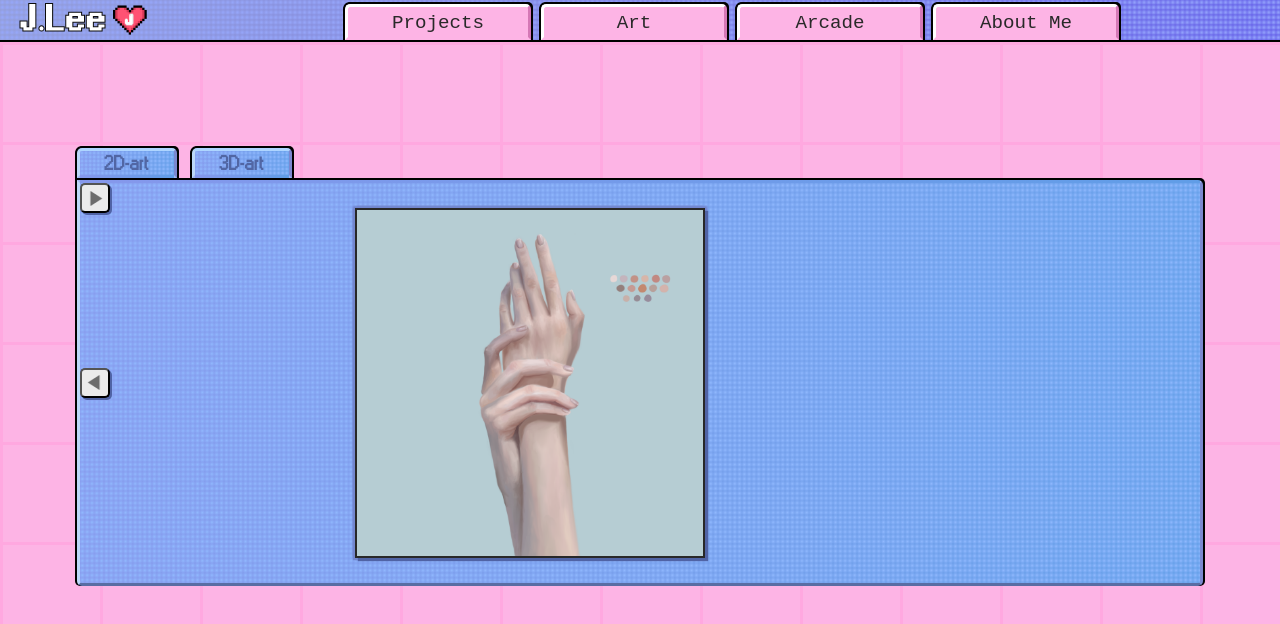
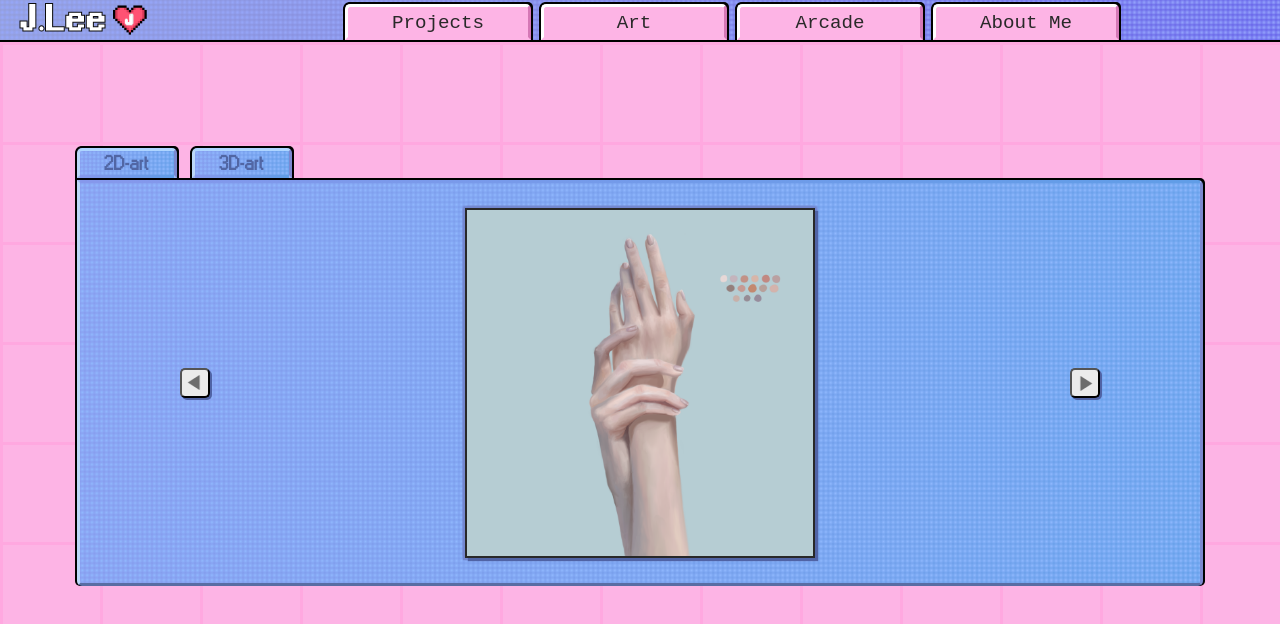
Before and after one commit to jjl418/reactjs, a React (Create React App) app: page /art in a window 1280 px wide. Shown: the top 624 px of the page. Built offline with nearby package versions, Linux system fonts and the light colour scheme.

Commit message:
made sure the art tab looks decent in several aspect ratios
made sure the art tab looks decent in several aspect ratios

```diff
--- a/src/components/pages/art/Art.css
+++ b/src/components/pages/art/Art.css
@@ -160,6 +160,7 @@
     width: 100%;
     display: flex;
     overflow: hidden;
+    position:absolute;
 }
 
 .art-image
@@ -174,6 +175,7 @@
     position: absolute;
     margin-top: 0px;
     margin-left: 0px;
+    margin-right: 100px;
     width: 30px;
     height: 30px;
     display: flex;
@@ -181,6 +183,8 @@
     border-radius: 5px;
     background-color: rgb(235, 235, 235);
     box-shadow: 2px 2px rgb(80, 99, 165);
+    align-self: center;
+    right:0;
 }
 
 .next-button-art:hover
@@ -192,7 +196,7 @@
 {
     position: absolute;
     margin-top: 0px;
-    margin-left: 0px;
+    margin-left: 100px;
     width: 30px;
     height: 30px;
     display: flex;
@@ -213,7 +217,7 @@
 
     height: 350px;
     align-self: center;
-    width: 900px;
+    width: 100%;
     display: flex;
     position:absolute;
     /* background-color: pink; */
@@ -261,6 +265,7 @@
         position: absolute;
         margin-bottom: 30px;
         margin-left: 0px;
+        margin-right: 0px;
         width: 30px;
         height: 30px;
         display: flex;
@@ -269,6 +274,8 @@
         background-color: rgb(235, 235, 235);
         box-shadow: 2px 2px rgb(80, 99, 165);
         align-self: flex-end;
+        /* justify-content: center; */
+        right:auto;
     }
 
     .prev-button-art
```
